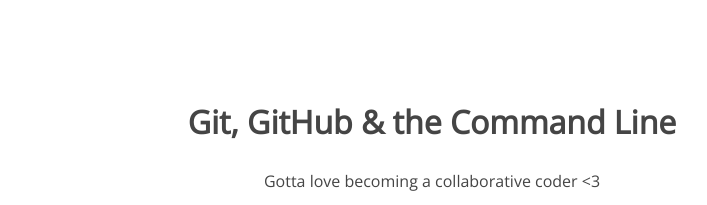
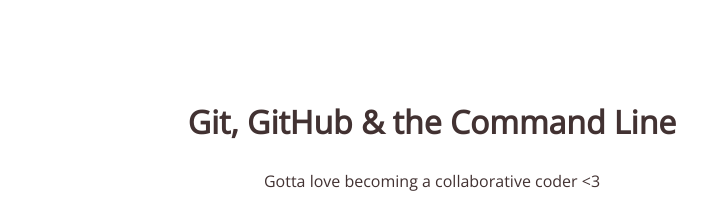
Before and after one commit to daruda4514/105-project, a plain HTML site: page index.html in a window 1280 px wide. Shown: the top 205 px of the page, without its empty margins (208-915 px from the left). Drawn offline with nearby package versions, Linux system fonts and the light colour scheme.

Commit message:
H1 style changed

```diff
--- a/css/style.css
+++ b/css/style.css
@@ -5,7 +5,7 @@
 section h1,
 section p {
 	text-align: center;
-	color: #454545;
+	color: #423232;
 }
 section h1 {
 	font: 32px 'Open Sans';
```
